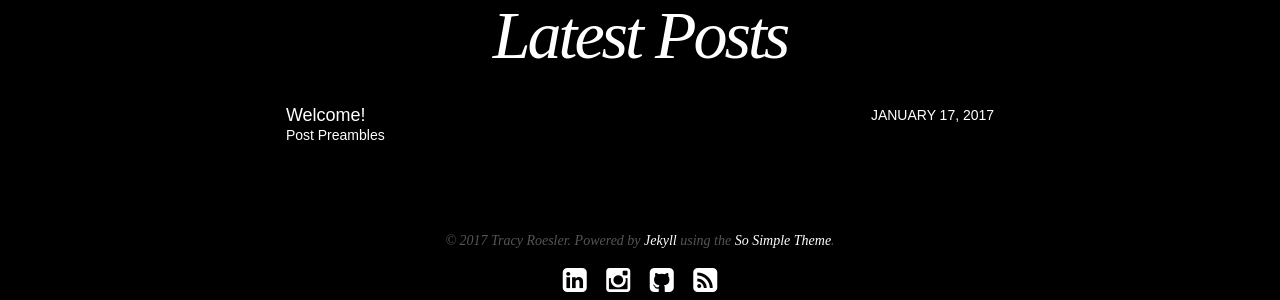
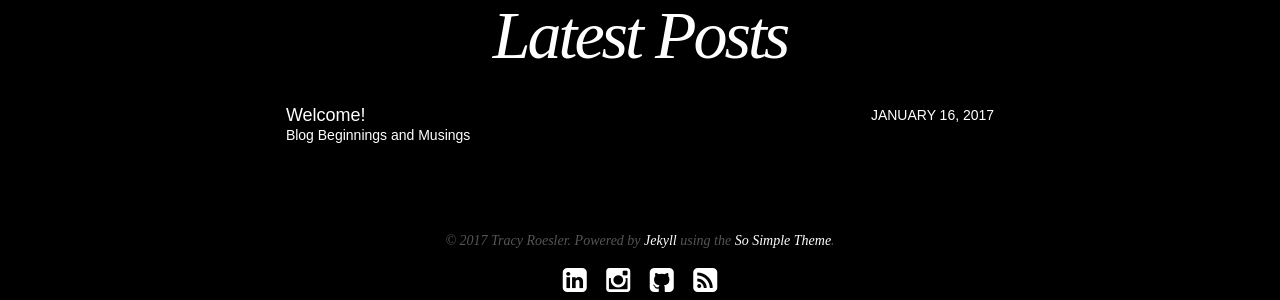
Before and after one commit to tracom1/techlady, a Jekyll site: the page built from index.html, in a window 1280 px wide. Shown: the part 372-672 px from the top of the page. Built offline with Jekyll 4.4.1, drawn with Linux system fonts in a browser that asks for light colours; nearby versions of some CDN libraries.

Commit message:
Updating date on blog post

```diff
--- a/_config.yml
+++ b/_config.yml
@@ -5,8 +5,8 @@ locale: en_US
 description: Talk Tech to Me
 logo: Logomakr_2PFSRh.png
 search: true
-url: https://tracom1.github.io/techlady
-#url: http://localhost:4000
+#url: https://tracom1.github.io/techlady
+url: http://localhost:4000
 
 # Jekyll configuration
 
--- a/_posts/blog/2017-01-17-welcome.md
+++ b/_posts/blog/2017-01-16-welcome.md
@@ -1,7 +1,7 @@
 ---
 layout: post
 title: "Welcome!"
-excerpt: "Post Preambles"
+excerpt: "Blog Beginnings and Musings"
 categories: articles
 ---
 
```
Also changed, not shown: 5 other files.
